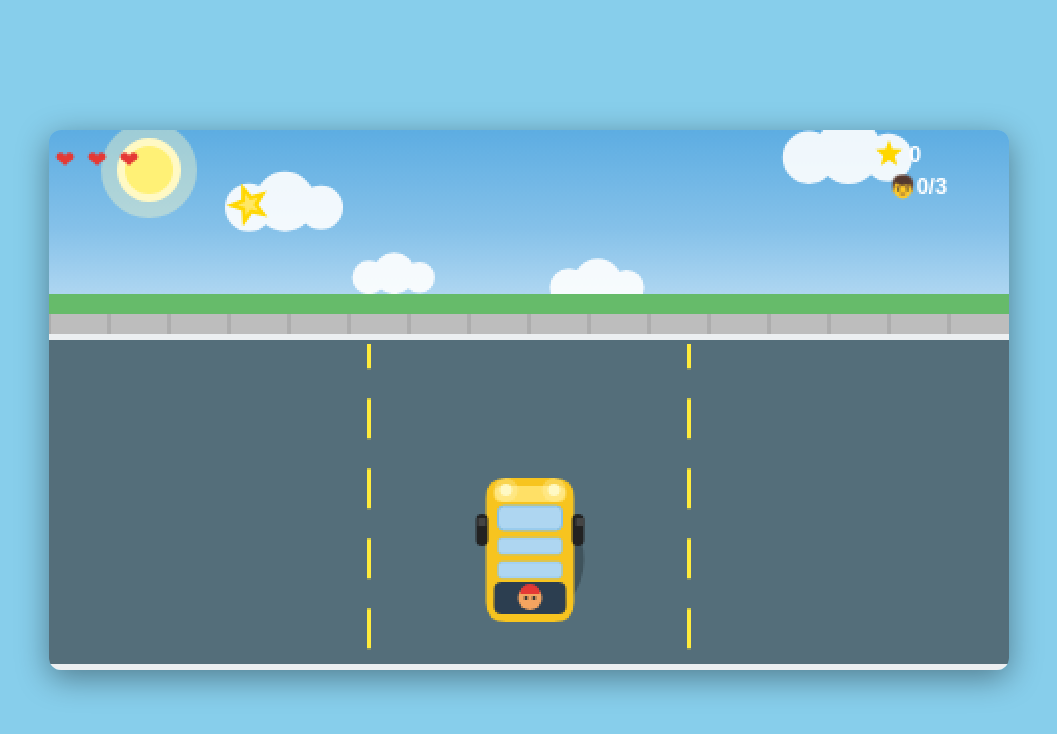
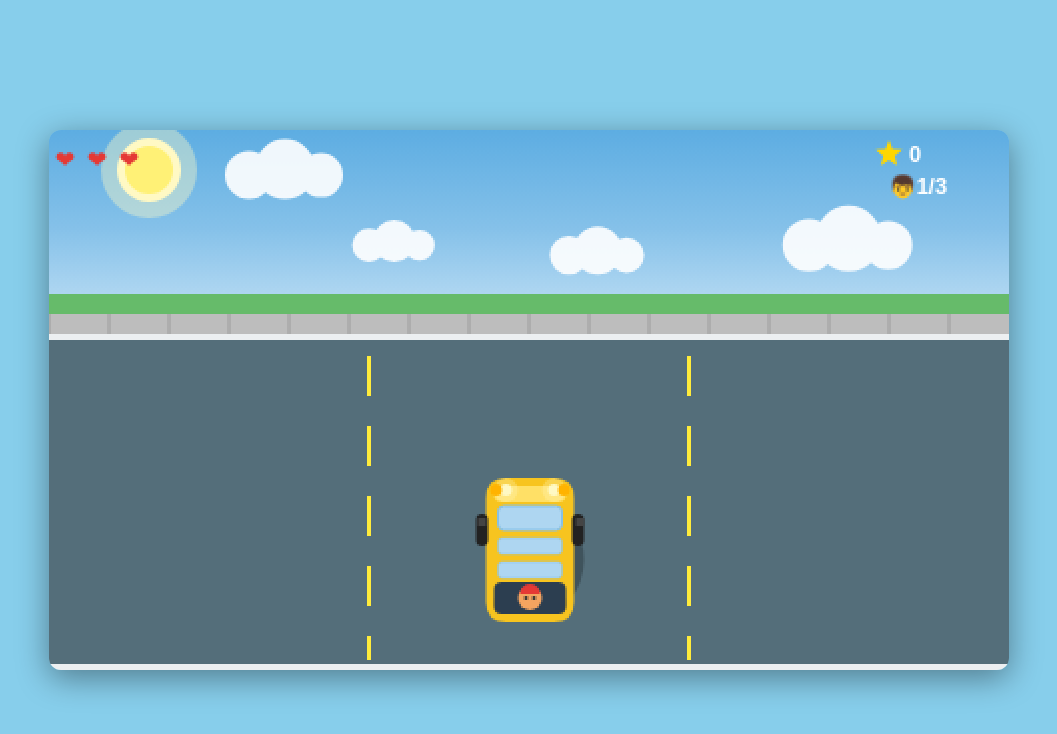
Before and after one commit to niccolocoppo88/leone-bus, a plain HTML site: page index.html in a window 1280 px wide. Shown: the whole page, without its empty margins (111-1168 px from the left). Drawn offline with Linux system fonts and the light colour scheme.

Commit message:
Fix level design: all elements on road, positive y coords, fixed station pickup logic

```diff
--- a/index.html
+++ b/index.html
@@ -50,38 +50,66 @@
 };
 
 const LEVEL_1 = {
-    duration: 60,
+    duration: 90,
     scrollSpeed: BASE_SCROLL_SPEED,
-    worldHeight: 3000,
+    worldHeight: 4000,
+    // Stations: MUST be reachable by bus (bus at world y=170)
+    // Road visible from screen y=102 to y=270 (bus center at y=170)
+    // Stations at screen y=200-230 = world y=200-230 (just below bus)
     stations: [
-        { y: -600, collected: false, children: 1, x: 160 },
-        { y: -1400, collected: false, children: 1, x: 320 },
-        { y: -2300, collected: false, children: 1, x: 240 }
+        { y: 250, collected: false, children: 1, x: 80 },   // Lane 0 (left)
+        { y: 700, collected: false, children: 1, x: 240 },  // Lane 1 (center)
+        { y: 1150, collected: false, children: 1, x: 400 }, // Lane 2 (right)
+        { y: 1600, collected: false, children: 1, x: 160 }, // Lane 0 (left)
+        { y: 2100, collected: false, children: 1, x: 320 }, // Lane 1 (center)
     ],
+    // Obstacles: spawn on the ROAD (screen y=102 to 270 initially)
+    // World y=110 to 2500 gives players time to react
+    // Spread across lanes 0,1,2 (x=80, 240, 400 center points)
     obstacles: [
-        { type: 'cone', lane: 1, y: -300, width: 20, height: 30 },
-        { type: 'cow', lane: -1, y: -700, direction: 1, width: 40, height: 30 },
-        { type: 'cone', lane: 0, y: -1100, width: 20, height: 30 },
-        { type: 'cone', lane: 2, y: -1700, width: 20, height: 30 },
-        { type: 'tree', lane: 1, y: -2100, width: 30, height: 40 }
+        // Early obstacles (close, easy to dodge)
+        { type: 'cone', lane: 0, y: 350, width: 20, height: 30 },
+        { type: 'cone', lane: 2, y: 500, width: 20, height: 30 },
+        { type: 'cone', lane: 1, y: 650, width: 20, height: 30 },
+        // Mid obstacles
+        { type: 'cow', lane: 0, y: 850, direction: 1, width: 40, height: 30 },
+        { type: 'cone', lane: 2, y: 1000, width: 20, height: 30 },
+        { type: 'cone', lane: 1, y: 1300, width: 20, height: 30 },
+        { type: 'tree', lane: 0, y: 1500, width: 30, height: 40 },
+        { type: 'cone', lane: 2, y: 1750, width: 20, height: 30 },
+        { type: 'cow', lane: 1, y: 1950, direction: 1, width: 40, height: 30 },
+        // Late obstacles
+        { type: 'cone', lane: 0, y: 2200, width: 20, height: 30 },
+        { type: 'tree', lane: 2, y: 2400, width: 30, height: 40 },
+        { type: 'cone', lane: 1, y: 2600, width: 20, height: 30 },
+        { type: 'cow', lane: 0, y: 2850, direction: 1, width: 40, height: 30 },
     ],
+    // Stars: spread across all lanes on the road area
     stars: [
-        { x: 100, y: -200 },
-        { x: 380, y: -400 },
-        { x: 240, y: -800 },
-        { x: 80, y: -1000 },
-        { x: 400, y: -1300 },
-        { x: 160, y: -1600 },
-        { x: 320, y: -1900 },
-        { x: 240, y: -2500 }
+        { x: 80, y: 180 },
+        { x: 400, y: 320 },
+        { x: 240, y: 480 },
+        { x: 80, y: 620 },
+        { x: 400, y: 780 },
+        { x: 240, y: 920 },
+        { x: 80, y: 1080 },
+        { x: 400, y: 1250 },
+        { x: 240, y: 1400 },
+        { x: 80, y: 1550 },
+        { x: 400, y: 1700 },
+        { x: 240, y: 1850 },
+        { x: 80, y: 2000 },
+        { x: 400, y: 2150 },
+        { x: 240, y: 2300 },
+        { x: 80, y: 2450 },
     ],
     // Power-up spawn positions (type, x, worldY)
     powerups: [
-        { type: 'shield', y: -500, x: 240 },
-        { type: 'magnet', y: -900, x: 120 },
-        { type: 'slowmo', y: -1500, x: 360 },
-        { type: 'jump', y: -2000, x: 180 },
-        { type: 'double', y: -2700, x: 300 }
+        { type: 'shield', y: 550, x: 240 },
+        { type: 'magnet', y: 1100, x: 400 },
+        { type: 'slowmo', y: 1700, x: 80 },
+        { type: 'jump', y: 2300, x: 240 },
+        { type: 'double', y: 2900, x: 400 },
     ]
 };
 
@@ -814,8 +842,21 @@
         if (this.bus.isHit) return;
         for (let station of this.stations) {
             if (station.collected) continue;
-            const distance = Math.abs(this.bus.y - station.y);
-            if (distance < 50 && Math.abs(this.bus.vx) < 10) {
+
+            // Calculate SCREEN distance (both bus and station positions are screen-relative)
+            const busScreenY = this.bus.y + this.bus.height / 2;
+            const stationScreenY = station.y + this.scrollY;
+            const distanceY = Math.abs(busScreenY - stationScreenY);
+
+            // Check if bus is aligned with station (same lane approximation)
+            const busCenterX = this.bus.x + this.bus.width / 2;
+            const laneWidth = GAME_WIDTH / 3;
+            const busLane = Math.floor(busCenterX / laneWidth);
+            const stationLane = station.x < laneWidth ? 0 : (station.x < laneWidth * 2 ? 1 : 2);
+            const sameLane = Math.abs(busLane - stationLane) <= 1;
+
+            // Stop if bus is close enough and in roughly the right lane
+            if (distanceY < 60 && sameLane && Math.abs(this.bus.vx) < 20) {
                 this.bus.isAtStation = true;
                 this.bus.openDoors();
                 this.bus.vx = 0;
@@ -823,12 +864,15 @@
                 this.setCurrentStation(station);
                 this.transitionTo(STATE.STATION_STOP);
                 return;
-            } else if (distance < 30 && !station.collected) {
-                // Doppio-punishment rimosso: il passeggero non viene perso insieme alla vita
+            }
+
+            // Collision: hit station while moving too fast
+            if (distanceY < 40 && !station.collected) {
                 this.scoreManager.loseLife();
                 this.particles.emitHit(this.bus.x + this.bus.width / 2, this.bus.y);
                 this.bus.hit();
                 this.transitionTo(STATE.HIT);
+                return;
             }
         }
     }
```
